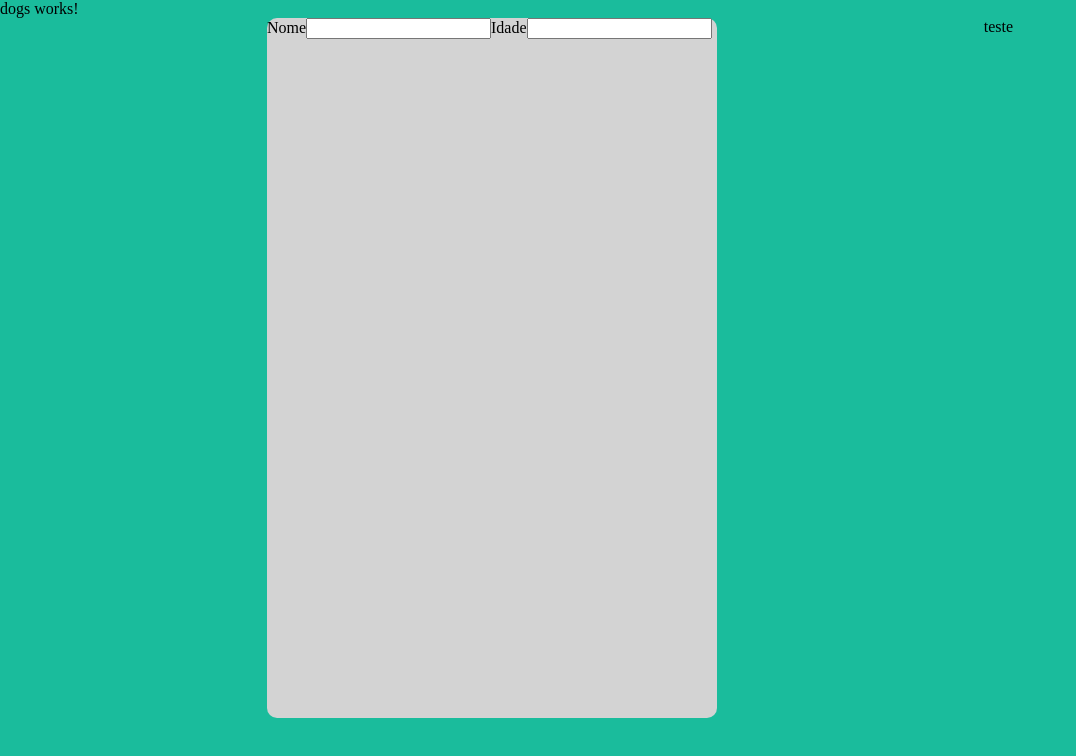
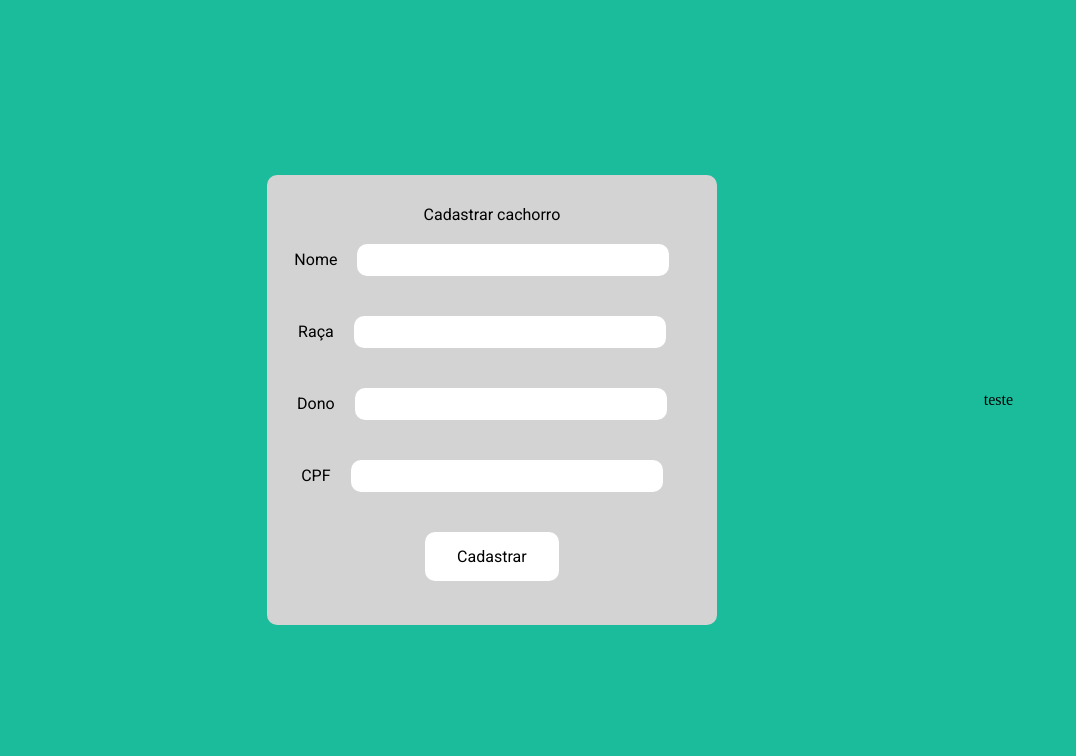
Before and after one commit to dev-vinii/to-do-front, an Angular app: page /dogs in a window 1280 px wide. Shown: the top 756 px of the page, without its empty margins (0-1076 px from the left). Built offline with nearby package versions, Linux system fonts and the light colour scheme.

Commit message:
add form

```diff
--- a/src/app/app.module.ts
+++ b/src/app/app.module.ts
@@ -4,6 +4,7 @@ import { BrowserModule } from '@angular/platform-browser';
 import { AppRoutingModule } from './app-routing.module';
 import { AppComponent } from './app.component';
 import { DogsComponent } from './dogs/dogs.component';
+import { ReactiveFormsModule } from '@angular/forms';
 
 @NgModule({
   declarations: [
@@ -12,7 +13,8 @@ import { DogsComponent } from './dogs/dogs.component';
   ],
   imports: [
     BrowserModule,
-    AppRoutingModule
+    AppRoutingModule,
+    ReactiveFormsModule
   ],
   providers: [],
   bootstrap: [AppComponent]
--- a/src/app/dogs/dogs.component.css
+++ b/src/app/dogs/dogs.component.css
@@ -1,3 +1,5 @@
+@import url('https://fonts.googleapis.com/css2?family=Roboto:wght@400;500;700&display=swap');
+
 body {
     background-color: #1abc9c;
     height: 100vh;
@@ -7,11 +9,44 @@ body {
 .principal-content {
     display: flex;
     justify-content: space-evenly;
+    align-items: center;
+    height: 100vh;
 }
 
 .register-dogs {
     background-color: #d3d3d3;
-    min-height: 700px;
+    min-height: 450px;
     min-width: 450px;
     border-radius: 10px;
+    font-family: 'Roboto', sans-serif;
+    text-align: center;
 }
+
+.title {
+    margin-top: 30px;
+}
+
+.register-dogs input {
+    margin: 20px;
+    border: none;
+    background-color: white;
+    border-radius: 10px;
+    width: 300px;
+    height: 30px;
+    padding-left: 10px;
+}
+
+.button {
+    background-color: white;
+    border: none;
+    color: black;
+    padding: 15px 32px;
+    text-align: center;
+    text-decoration: none;
+    display: inline-block;
+    font-size: 16px;
+    font-family: 'Roboto', sans-serif;
+    border-radius: 10px;
+    margin-top: 20px;
+    cursor: pointer;
+}
--- a/src/app/dogs/dogs.component.html
+++ b/src/app/dogs/dogs.component.html
@@ -1,11 +1,28 @@
 <body>
-    <p>dogs works!</p>
     <div class="principal-content">
         <div class="register-dogs">
-            <label for="">Nome</label>
-            <input type="text">
-            <Label>Idade</Label>
-            <input type="text">
+            <form [formGroup]="myForm">
+                <div class="title">
+                    <h1>Cadastrar cachorro</h1>
+                </div>
+                <div class="input">
+                    <label for="">Nome</label>
+                    <input type="text" id="name" formControlName="name">
+                </div>
+                <div class="input">
+                    <Label>Raça</Label>
+                    <input type="text" id="breed" formControlName="breed">
+                </div>
+                <div class="input">
+                    <Label>Dono</Label>
+                    <input type="text" id="owner" formControlName="owner">
+                </div>
+                <div class="input">
+                    <Label>CPF</Label>
+                    <input type="text" id="document" formControlName="document">
+                </div>
+            </form>
+            <div class="button">Cadastrar</div>
         </div>
         <div class="dogs-list">teste</div>
     </div>
--- a/src/app/dogs/dogs.component.ts
+++ b/src/app/dogs/dogs.component.ts
@@ -1,4 +1,5 @@
 import { Component } from '@angular/core';
+import { FormBuilder, FormGroup, Validators, FormControl } from '@angular/forms';
 
 @Component({
   selector: 'app-dogs',
@@ -7,4 +8,15 @@ import { Component } from '@angular/core';
 })
 export class DogsComponent {
 
+  myForm: FormGroup;
+
+  constructor(private fb: FormBuilder) {
+    this.myForm = this.fb.group({
+      name: ['', Validators.required],
+      breed: ['', Validators.required],
+      owner: ['', Validators.required],
+      document: ['', Validators.required]
+    });
+
+  }
 }
```
